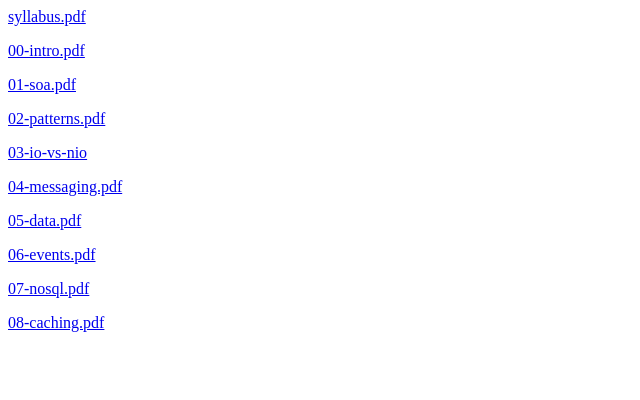
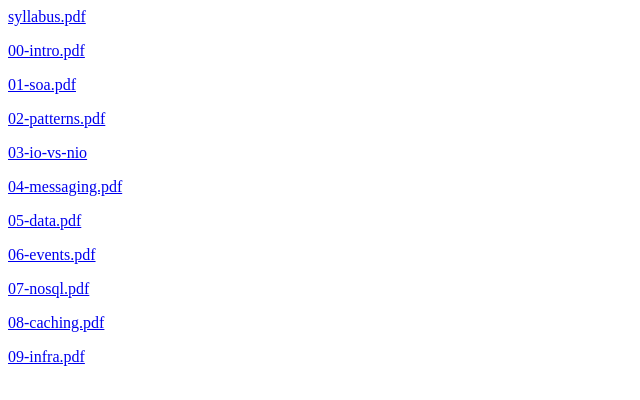
Before and after one commit to h1alexbel/micro9, a plain HTML site: page index.html in a window 1280 px wide. Shown: the whole page, without its empty margins (0-640 px from the left). Drawn offline with Linux system fonts and the light colour scheme.

Commit message:
09-infra

```diff
--- a/index.html
+++ b/index.html
@@ -8,3 +8,4 @@
 <p><a href='06-events.pdf'>06-events.pdf</a></p>
 <p><a href='07-nosql.pdf'>07-nosql.pdf</a></p>
 <p><a href='08-caching.pdf'>08-caching.pdf</a></p>
+<p><a href='09-infra.pdf'>09-infra.pdf</a></p>
```
Also changed, not shown: 1 other file.
